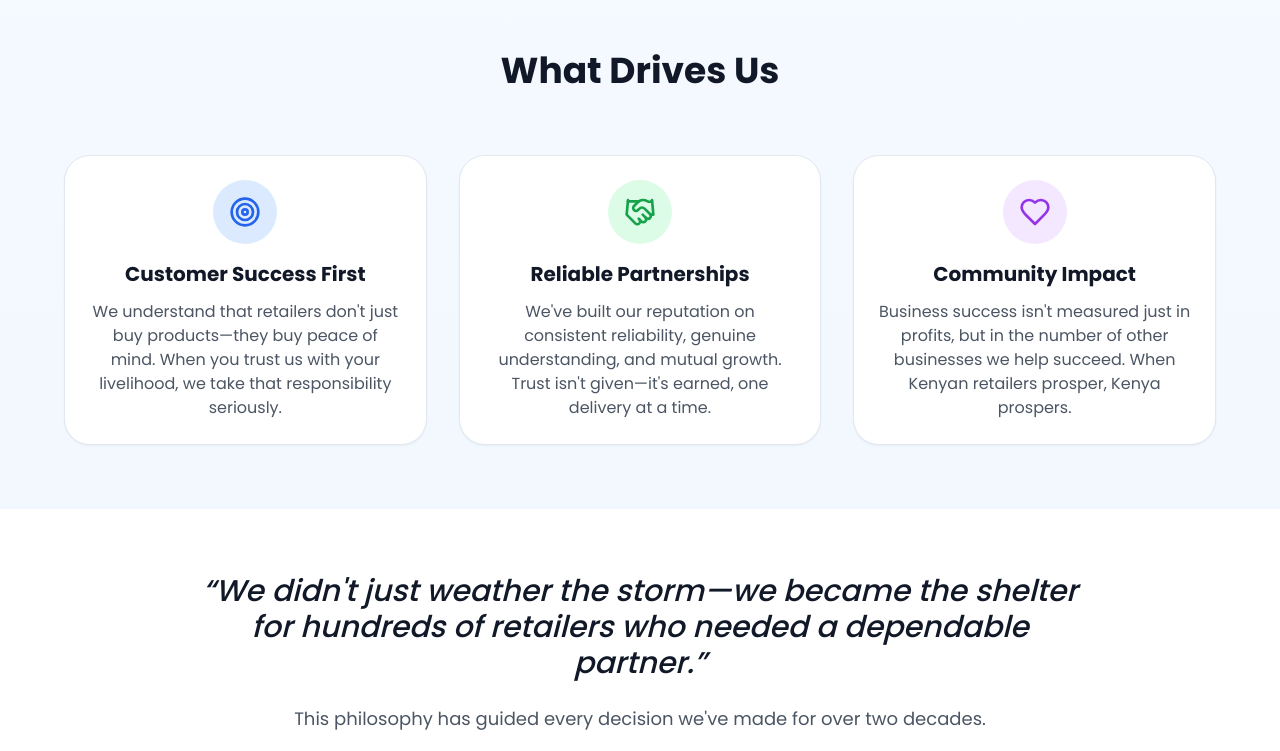
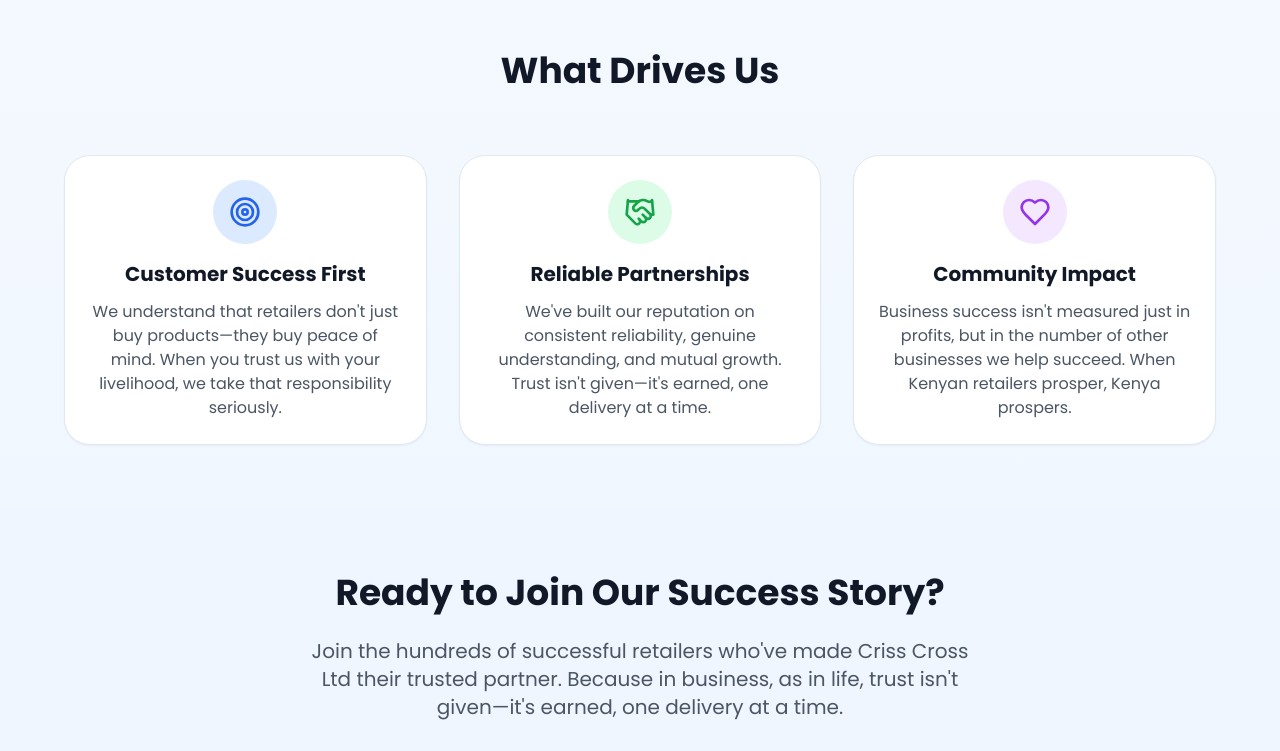
Before and after one commit to QoSz/Criss-Cross-LTD, a Next.js app: page /about in a window 1280 px wide. Shown: the part 2000-2751 px from the top of the page. Built offline with nearby package versions, Linux system fonts and the light colour scheme; no server answers.

Commit message:
Remove quote section from about page
Removed the blockquote section containing "We didn't just weather the storm—we became the shelter for hundreds of retailers who needed a dependable partner" from the about page.

```diff
--- a/src/app/about/page.tsx
+++ b/src/app/about/page.tsx
@@ -201,18 +201,6 @@ export default function AboutPage() {
           </div>
         </section>
 
-        {/* Quote Section */}
-        <section className="py-16 px-4 bg-white dark:bg-gray-900/70">
-          <div className="max-w-4xl mx-auto text-center">
-            <blockquote className="text-2xl md:text-3xl font-medium text-gray-900 dark:text-gray-100 mb-6 italic">
-              &ldquo;We didn&apos;t just weather the storm&mdash;we became the shelter for hundreds of retailers who needed a dependable partner.&rdquo;
-            </blockquote>
-            <p className="text-lg text-gray-600 dark:text-gray-300">
-              This philosophy has guided every decision we&apos;ve made for over two decades.
-            </p>
-          </div>
-        </section>
-
         {/* Call to Action */}
         <section className="py-16 px-4 bg-blue-50 dark:bg-gray-800/50">
           <div className="max-w-4xl mx-auto text-center">
```
